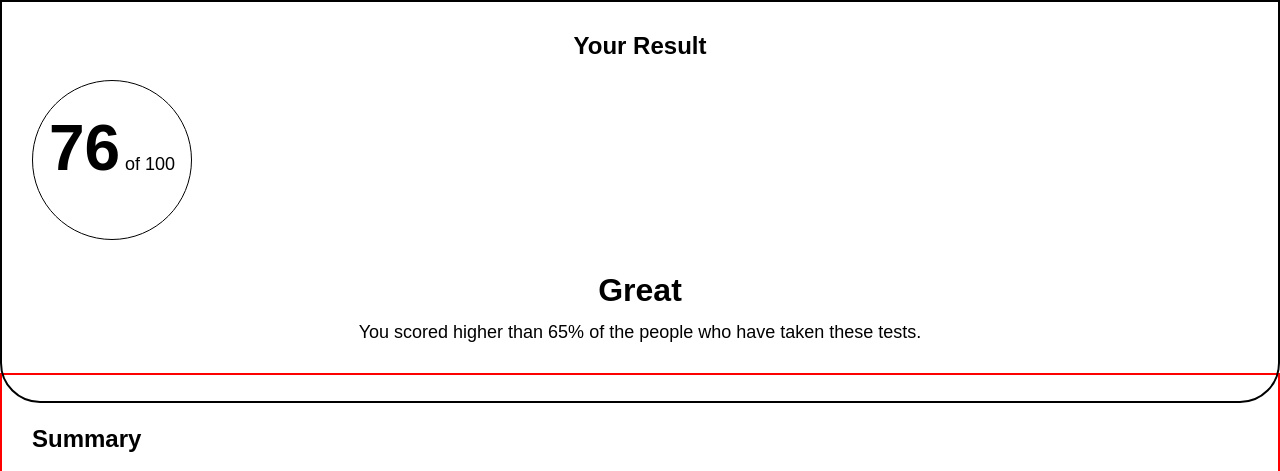
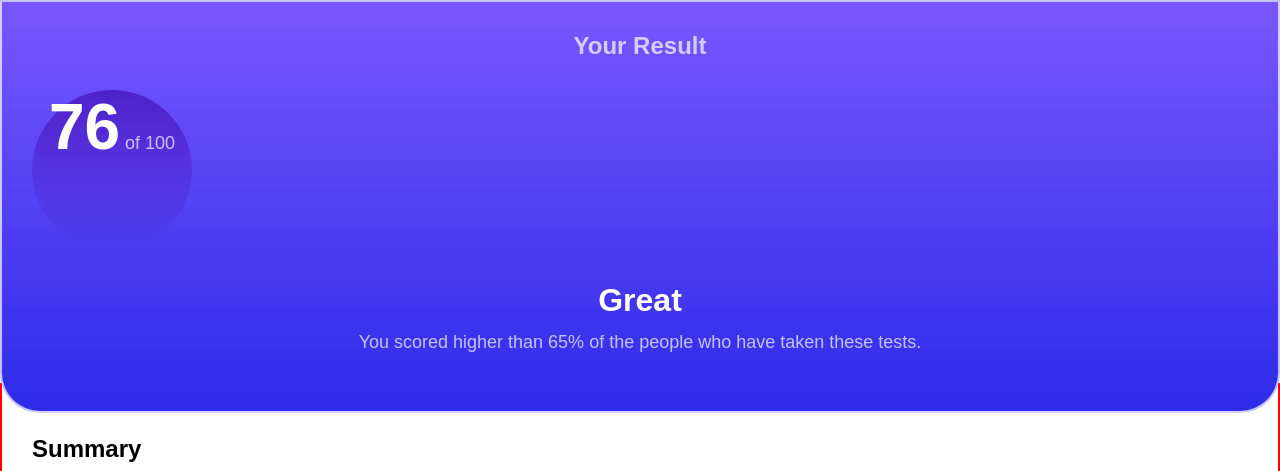
Before and after one commit to Ahmed-Seleem01/results-summary-component, a plain HTML site: page index.html in a window 1280 px wide. Shown: the top 471 px of the page. Drawn offline with Linux system fonts and the light colour scheme.

Commit message:
Add colors to first section

```diff
--- a/styles/styles.css
+++ b/styles/styles.css
@@ -44,13 +44,22 @@ section.card-1{
   border: 2px solid;
   text-align: center;
   border-radius: 0 0 40px 40px;
+  background: linear-gradient(180deg, hsl(252, 100%, 67%), hsl(241, 81%, 54%));
+  color:hsla(0, 0%, 100%, 0.7);
+  /* Light slate blue (background): hsl(252, 100%, 67%)
+  - Light royal blue (background): hsl(241, 81%, 54%) */
 }
-
+strong{
+  color: white;
+}
 section.card-1 .result{
   width: 10em;
   height: 10em;
-  border: 1px solid;
+  /* border: 1px solid; */
   border-radius: 50%;
+  background: linear-gradient(180deg, hsla(256, 72%, 46%, 1), hsla(241, 72%, 46%, 0));
+  /* Violet blue (circle): hsla(256, 72%, 46%, 1)
+- Persian blue (circle): hsla(241, 72%, 46%, 0) */
 }
 .result > p{
   margin-top: 30px;
```
